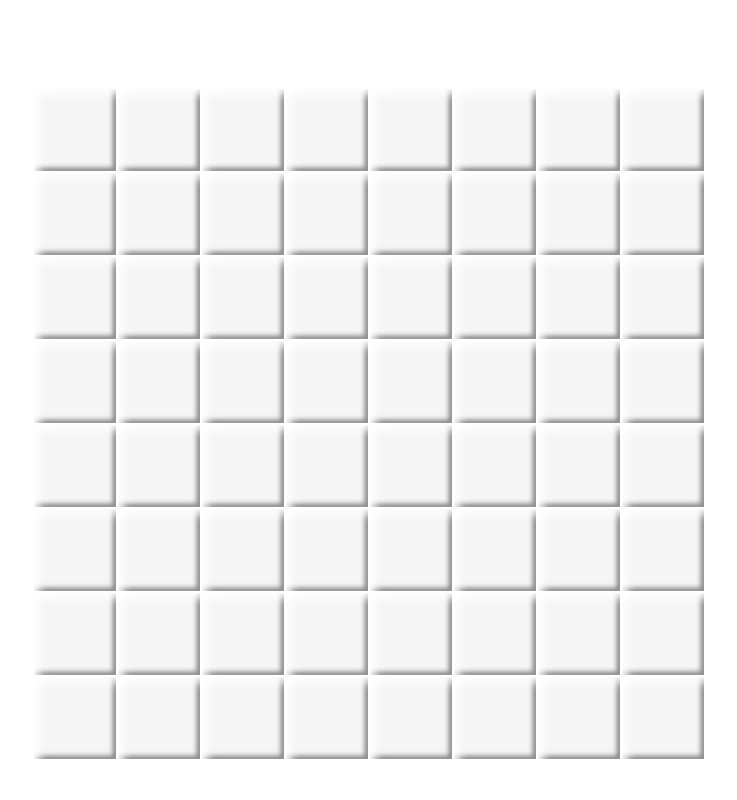
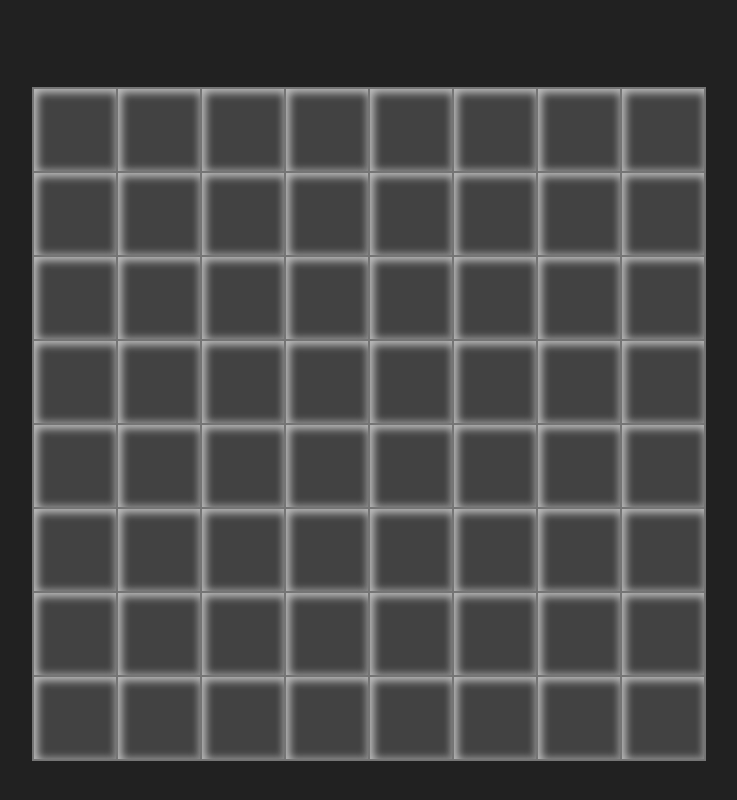
Before and after one commit to DanielSegal1/minesweeper, a website with bundled scripts: page index.html in a window 1280 px wide. Shown: the whole page, without its empty margins (271-1008 px from the left). Built offline with nearby package versions, Linux system fonts and the light colour scheme.

Commit message:
changed css colors to be variables and changed to dark theme"

```diff
--- a/index.css
+++ b/index.css
@@ -2,8 +2,18 @@
     margin: 0;
 }
 
+:root {
+    --light-white: #EEEEEE;
+    --light-gray: #BDBDBD;
+    --gray: #757575;
+    --dark-gray: #424242;
+    --black: #212121;
+}
+
 html {
     font-size: 16px;
+    background-color: var(--black);
+    color: var(--light-white);
 }
 
 body {
@@ -27,18 +37,19 @@ body {
 }
 
 .board {
-    background-color: white;
+    background-color: var(--gray);
 }
 
 .board-cell {
-    background-color: whitesmoke;
+    background-color: var(--dark-gray);
     width: 5rem;
     height: 5rem;
     text-align: center;
 }
 
 .board-cell.hidden {
-    box-shadow: inset 5px 5px 10px #FFF, inset -3px -3px 5px #777;;
+    box-shadow: inset .25rem .25rem .5rem var(--light-gray),
+                inset -.2rem -.2rem .4rem var(--gray);
 }
 
 .board-finish {
```
